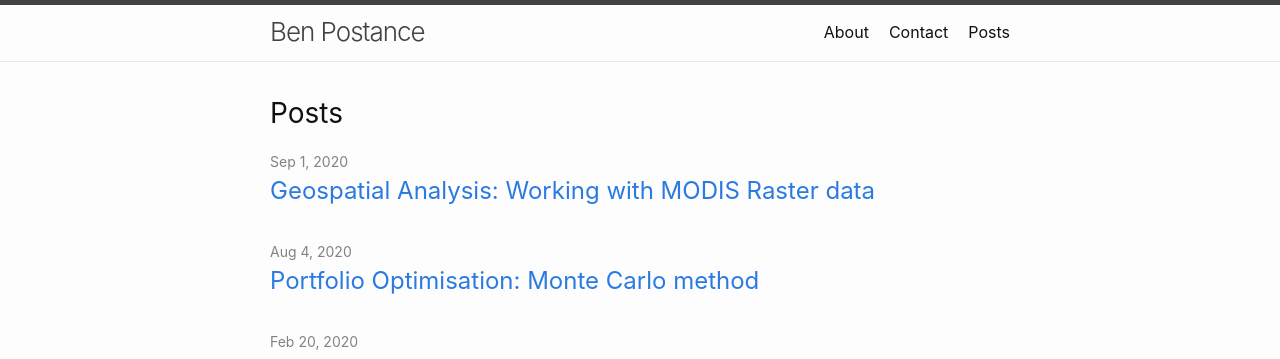
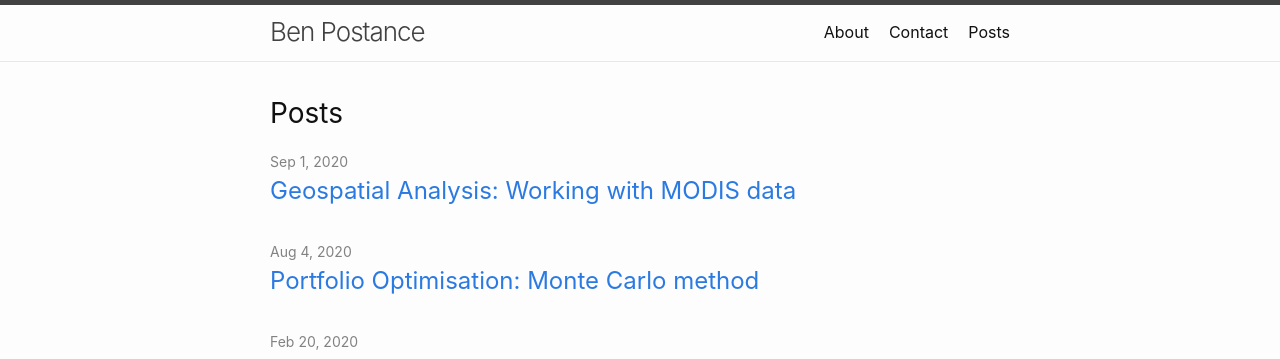
Before and after one commit to bpostance/bpostance.github.io, a Jekyll site: the page built from index.md, in a window 1280 px wide. Shown: the top 359 px of the page. Built offline with Jekyll 4.4.1, drawn with Linux system fonts in a browser that asks for light colours.

Commit message:
Update: post title

```diff
--- a/_posts/2020-09-01-working-with-MODIS-data.md
+++ b/_posts/2020-09-01-working-with-MODIS-data.md
@@ -1,6 +1,6 @@
 ---
 layout: post
-title:  "Geospatial Analysis: Working with MODIS Raster data"
+title:  "Geospatial Analysis: Working with MODIS data"
 date:   2020-09-01 18:00:00 +0000
 comments: true
 categories: [tutorial,datasets]
```
Also changed, not shown: about.md (+1 -1 lines), posts.md (+1 -1 lines), index.md (line endings or trailing spaces).
